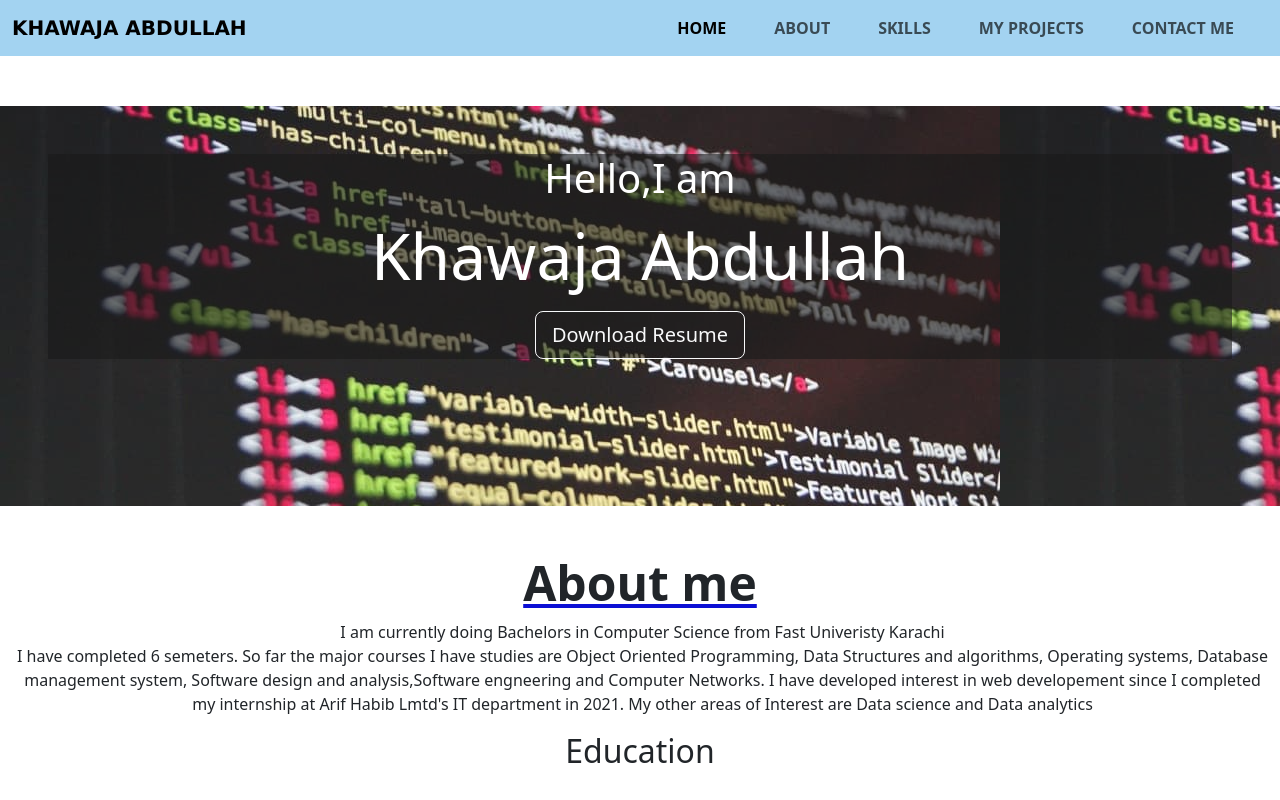
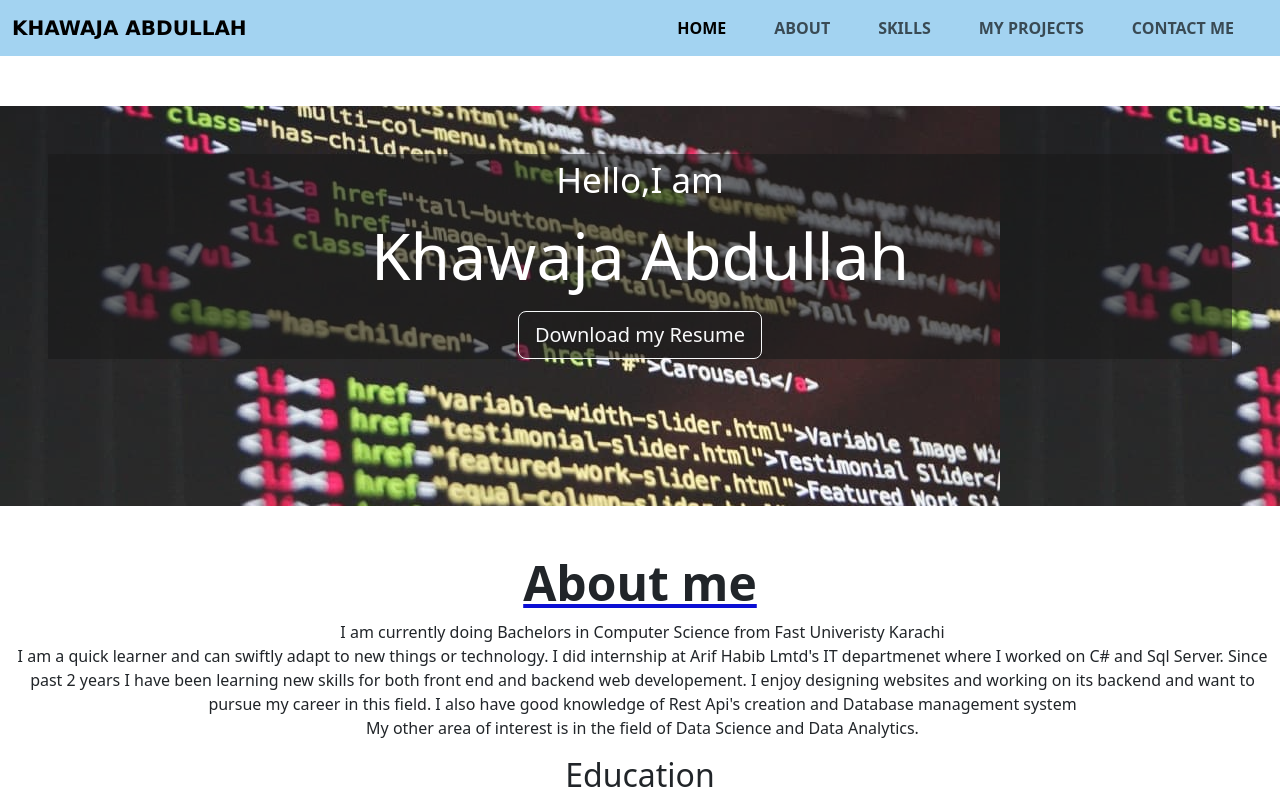
Before and after one commit to KhawajaAbdullah2000/portfolio, a plain HTML site: page index.html in a window 1280 px wide. Shown: the top 800 px of the page. Drawn offline with nearby package versions, Linux system fonts and the light colour scheme.

Commit message:
added about section

```diff
--- a/index.html
+++ b/index.html
@@ -55,9 +55,9 @@
             <div style="background-color: rgba(0, 0, 0, 0.6); ">
                 <div class="d-flex justify-content-center align-items-center h-100">
                     <div class="text-white">
-                        <h1 class="mb-3">Hello,I am</h1>
+                        <h1 class="mb-3"><small> Hello,I am</small></h1>
                         <h4 class="mb-3 name">Khawaja Abdullah</h4>
-                        <a class="btn btn-outline-light btn-lg" role="button" href="resume.pdf" download="KhawajaAbdullah_CV">Download Resume</a>
+                        <a class="btn btn-outline-light btn-lg" role="button" href="resume.pdf" download="KhawajaAbdullah_CV">Download my Resume</a>
 
                     </div>
                 </div>
@@ -70,9 +70,10 @@
         <h2 class="text-center font-weight-bold abthead">About me</h2>
 
 
-        <p class="abttext text-center"> I am currently doing Bachelors in Computer Science from Fast Univeristy Karachi <br> I have completed 6 semeters. So far the major courses I have studies are Object Oriented Programming, Data Structures and algorithms, Operating systems, Database
-            management system, Software design and analysis,Software engneering and Computer Networks. I have developed interest in web developement since I completed my internship at Arif Habib Lmtd's IT department in 2021. My other areas of Interest
-            are Data science and Data analytics
+        <p class="abttext text-center"> I am currently doing Bachelors in Computer Science from Fast Univeristy Karachi <br> I am a quick learner and can swiftly adapt to new things or technology. I did internship at Arif Habib Lmtd's IT departmenet where I worked on C# and Sql Server.
+            Since past 2 years I have been learning new skills for both front end and backend web developement. I enjoy designing websites and working on its backend and want to pursue my career in this field. I also have good knowledge of Rest Api's
+            creation and Database management system <br> My other area of interest is in the field of Data Science and Data Analytics.
+
 
         </p>
 
@@ -213,6 +214,9 @@
     <section class="projects" id="projects">
         <div class="container">
             <h2 class="text-center font-weight-bold abthead mt-5">Projects</h2>
+            <center>
+
+
 
                 <h3 class="font-weight-bold text-center mt-3">Employee Management System</h3>
 
@@ -252,6 +256,7 @@
                   <span class="visually-hidden">Next</span>
                 </button>
                 </div>
+            </center>
 
 
 
@@ -268,12 +273,12 @@
                 <div class="col-md-12 col-sm-12">
                     <center>
 
-                        <h3 class="text-primary mt-2"> <i class="fa-solid fa-envelope fa-beat "></i> Email address </h2>
+                        <h3 class="text-primary mt-2"> <i class="fa-solid fa-envelope fa-beat "></i> Email address </h3>
                         <h3 clas="font-weight-bold">k200385@nu.edu.pk</h3>
 
                         <br>
 
-                            <h3 class="text-primary mt-2"> <i class="fa-brands fa-linkedin" style="color: #050505;"></i> Linkedin </h2>
+                        <h3 class="text-primary mt-1"> <i class="fa-brands fa-linkedin" style="color: #050505;"></i> Linkedin </h3>
                         <h3 clas="font-weight-bold">
                             <a href="https://www.linkedin.com/in/khawaja-muhammad-abdullah-0ab91720a" class="mylinks">
                                         www.linkedin.com/in/khawaja-muhammad-abdullah-0ab91720a </a>
```
Also changed, not shown: images/emp_1.png, images/emp_2.png, images/emp_3.png, images/emp_4.png. Lines whose indentation alone changed are shown as unchanged.
